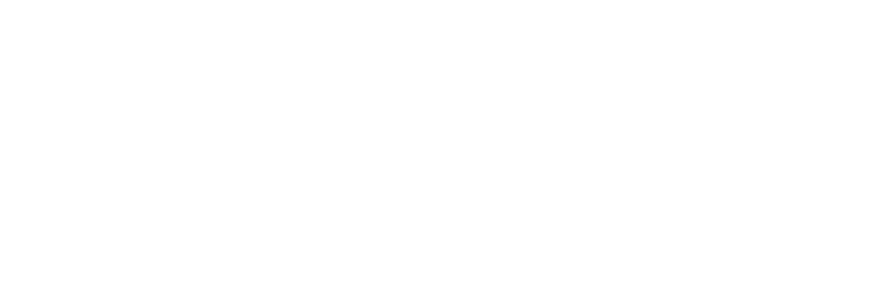
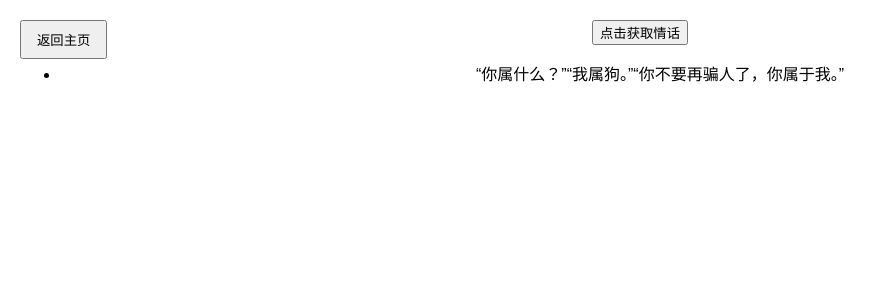
Before and after one commit to yikousu/demo-test-front, a Vue app: page /axiosDemo in a window 1280 px wide. Before the commit this address had no page. Shown: the top 300 px of the page, without its empty margins (0-887 px from the left). Built offline with nearby package versions, Linux system fonts and the light colour scheme.

Commit message:
feat: 测试axios

```diff
--- a/package.json
+++ b/package.json
@@ -9,6 +9,7 @@
     "preview": "vite preview"
   },
   "dependencies": {
+    "axios": "^1.8.4",
     "element-plus": "^2.9.7",
     "pinia": "^3.0.1",
     "vue": "^3.5.13",
--- a/src/router/index.js
+++ b/src/router/index.js
@@ -1,9 +1,10 @@
 import { createRouter, createWebHistory } from "vue-router";
 import HomePage from "@/views/HomePage.vue";
 import Demo1 from "@/views/Demo1.vue";
-import Demo2 from "@/views/Demo2.vue";
+import CameraDemo from "@/views/CameraDemo.vue";
 import PiniaDemo from "@/views/PiniaDemo.vue";
 import ElementsPlusDemo from "@/views/ElementsPlusDemo.vue";
+import AxiosDemo from "@/views/AxiosDemo.vue";
 
 const routes = [
     {
@@ -17,9 +18,9 @@
         component: Demo1,
     },
     {
-        path: "/demo2",
-        name: "Demo2",
-        component: Demo2,
+        path: "/cameraDemo",
+        name: "CameraDemo",
+        component: CameraDemo,
     },
     {
         path: "/piniaDemo",
@@ -30,6 +31,11 @@
         path: "/elementsPlusDemo",
         name: "ElementsPlusDemo",
         component: ElementsPlusDemo,
+    },
+    {
+        path: "/axiosDemo",
+        name: "AxiosDemo",
+        component: AxiosDemo,
     },
     {
         path: "/",
--- /dev/null
+++ b/src/utils/http.js
@@ -0,0 +1,34 @@
+import axios from "axios";
+const http = axios.create({
+    timeout: 1000,
+    headers: { "Content-Type": "application/json" },
+});
+
+// https://axios-http.com/zh/docs/interceptors
+// 添加请求拦截器
+http.interceptors.request.use(
+    function (config) {
+        // 在发送请求之前做些什么
+        return config;
+    },
+    function (error) {
+        // 对请求错误做些什么
+        return Promise.reject(error);
+    }
+);
+
+// 添加响应拦截器
+http.interceptors.response.use(
+    function (response) {
+        // 2xx 范围内的状态码都会触发该函数。
+        // 对响应数据做点什么
+        return response;
+    },
+    function (error) {
+        // 超出 2xx 范围的状态码都会触发该函数。
+        // 对响应错误做点什么
+        return Promise.reject(error);
+    }
+);
+
+export default http;
--- /dev/null
+++ b/src/views/AxiosDemo.vue
@@ -0,0 +1,74 @@
+<template>
+    <div class="demo-container">
+        <button @click="goBack" class="back-button">返回主页</button>
+        <button @click="getOne">点击获取情话</button>
+        <div>
+            <ul>
+                <li v-for="(item, index) in talkList" :index="index">{{ item.content }}</li>
+            </ul>
+        </div>
+    </div>
+</template>
+
+<script setup>
+import { useRouter } from "vue-router";
+import http from "@/utils/http";
+import { reactive } from "vue";
+const router = useRouter();
+
+const goBack = () => {
+    router.push("/");
+};
+
+let talkList = reactive([
+    { id: "1001", content: "“你属什么？”“我属狗。”“你不要再骗人了，你属于我。”" },
+]);
+/**
+ *  可能跨域报错
+ *  在vite.config.js中配置 【临时】
+ *  server: {
+        proxy: {
+            "/api": {
+                target: "https://api.uomg.com",
+                changeOrigin: true,
+                rewrite: path => path.replace(/^\/api/, ""),
+            },
+        },
+    },
+ *
+ *
+ */
+const getOne = async () => {
+    let data = await http.get("/api/api/rand.qinghua?format=json");
+    console.log(data.data.content);
+
+    let obj = { id: data.data.code, content: data.data.content };
+    talkList.push(obj);
+};
+</script>
+
+<style scoped>
+.demo-container {
+    padding: 20px;
+    text-align: center;
+    height: 100vh;
+    /* 让容器占满整个视口高度 */
+    box-sizing: border-box;
+    /* 防止 padding 导致溢出 */
+    position: relative;
+    /* 为了定位返回按钮 */
+}
+
+.back-button {
+    position: absolute;
+    top: 20px;
+    left: 20px;
+    padding: 8px 15px;
+    cursor: pointer;
+}
+
+h1 {
+    margin-top: 60px;
+    /* 避免标题和返回按钮重叠 */
+}
+</style>
--- a/src/views/HomePage.vue
+++ b/src/views/HomePage.vue
@@ -14,6 +14,9 @@
                 </router-link>
                 <router-link to="/elementsPlusDemo">
                     <button>ElementsPlus测试</button>
+                </router-link>
+                <router-link to="/axiosDemo">
+                    <button>AxiosDemo测试</button>
                 </router-link>
             </nav>
         </div>
--- a/vite.config.js
+++ b/vite.config.js
@@ -1,18 +1,24 @@
-import { fileURLToPath, URL } from 'node:url'
+import { fileURLToPath, URL } from "node:url";
 
-import { defineConfig } from 'vite'
-import vue from '@vitejs/plugin-vue'
-import vueDevTools from 'vite-plugin-vue-devtools'
+import { defineConfig } from "vite";
+import vue from "@vitejs/plugin-vue";
+import vueDevTools from "vite-plugin-vue-devtools";
 
 // https://vite.dev/config/
 export default defineConfig({
-  plugins: [
-    vue(),
-    vueDevTools(),
-  ],
-  resolve: {
-    alias: {
-      '@': fileURLToPath(new URL('./src', import.meta.url))
+    plugins: [vue(), vueDevTools()],
+    resolve: {
+        alias: {
+            "@": fileURLToPath(new URL("./src", import.meta.url)),
+        },
     },
-  },
-})
+    server: {
+        proxy: {
+            "/api": {
+                target: "https://api.uomg.com",
+                changeOrigin: true,
+                rewrite: path => path.replace(/^\/api/, ""),
+            },
+        },
+    },
+});
```
Also changed, not shown: src/views/CameraDemo.vue (renamed from src/views/Demo2.vue), 1 other file (tests, documents, lock files or other folders).
